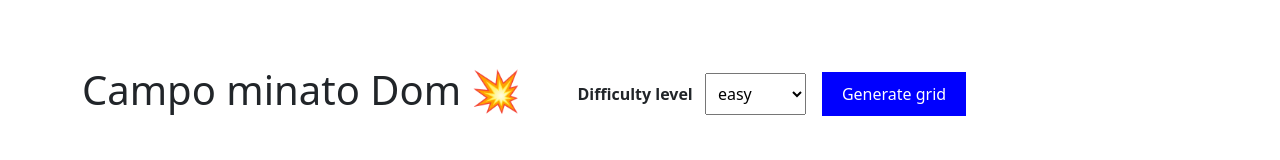
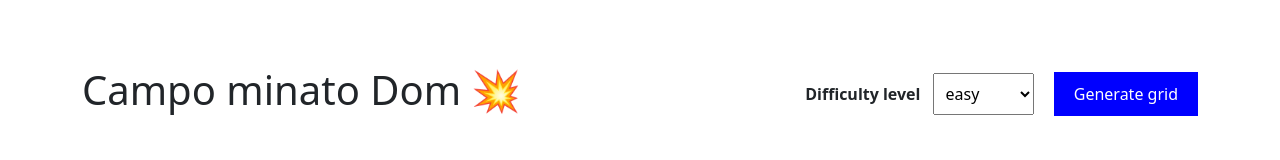
Before and after one commit to Danielateresa/new_campominato_dom, a plain HTML site: page index.html in a window 1280 px wide. Drawn offline with nearby package versions, Linux system fonts and the light colour scheme.

Commit message:
Final commit

```diff
--- a/index.html
+++ b/index.html
@@ -16,24 +16,27 @@
     </head>
     <body>
         <main>
-            <div class="container py-5">
+            <div class="container py-5 d-flex flex-column
+                align-items-lg-stretch">
                 <div class="header d-flex align-items-center
                     justify-content-between">
                     <h1>Campo minato Dom 💥</h1>
 
-                    <div class="choose_level me-3">
+                    <div class="choose_level">
                         <label class="ms-5 p-2 fw-bold"
                             for="level_selector">
                             Difficulty level
                         </label>
-                        <select class="cells_number p-2" name="level_selector"
+                        <select class="cells_number p-2 me-3"
+                            name="level_selector"
                             id="level_selector">
                             <option value="100">easy</option>
                             <option value="81">medium</option>
                             <option value="49">difficult</option>
                         </select>
+
+                        <button class="my-4">Generate grid</button>
                     </div>
-                    <button class="my-4">Generate grid</button>
                 </div>
 
                 <div class="grid">
--- a/style.css
+++ b/style.css
@@ -14,6 +14,9 @@
     display: flex;
     flex-wrap: wrap;
     max-width: 1200px;
+    background-color: rgb(245, 243, 243);
+
+
 }
 
 .cell {
@@ -24,6 +27,7 @@
     display: flex;
     justify-content: center;
     align-items: center;
+    box-shadow: inset 0 0 10px rgb(156, 156, 156);
 }
 
 .cell.active {
```
